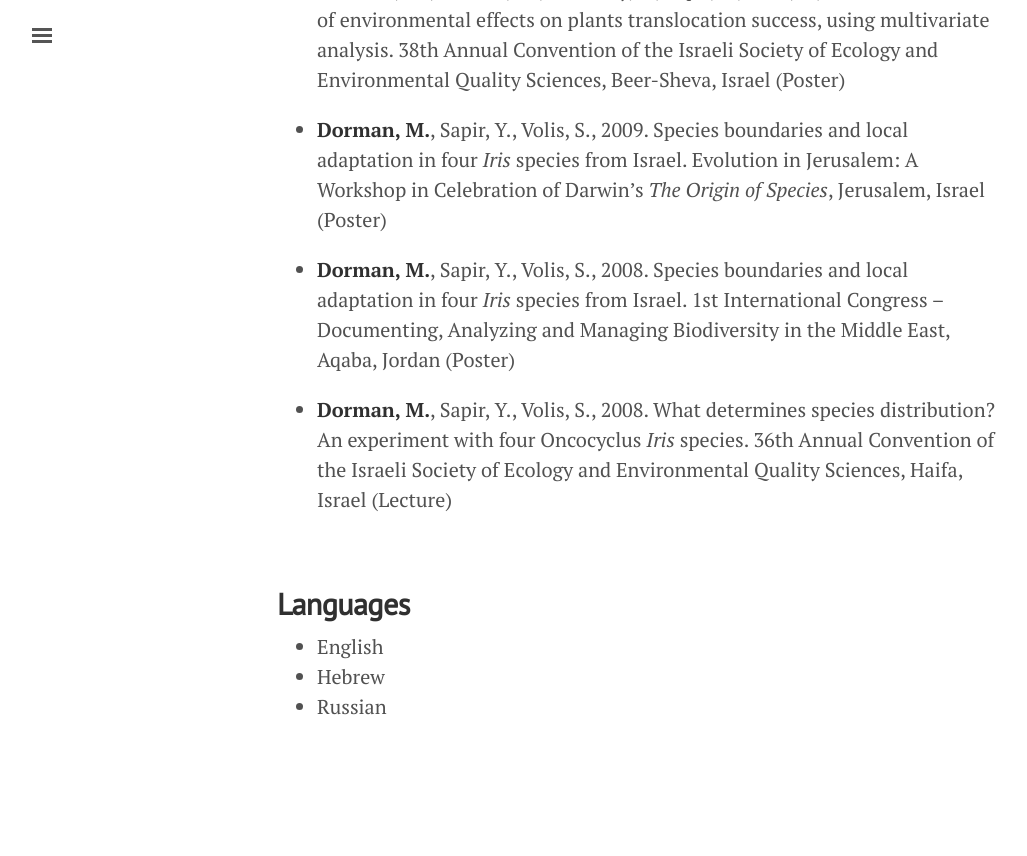
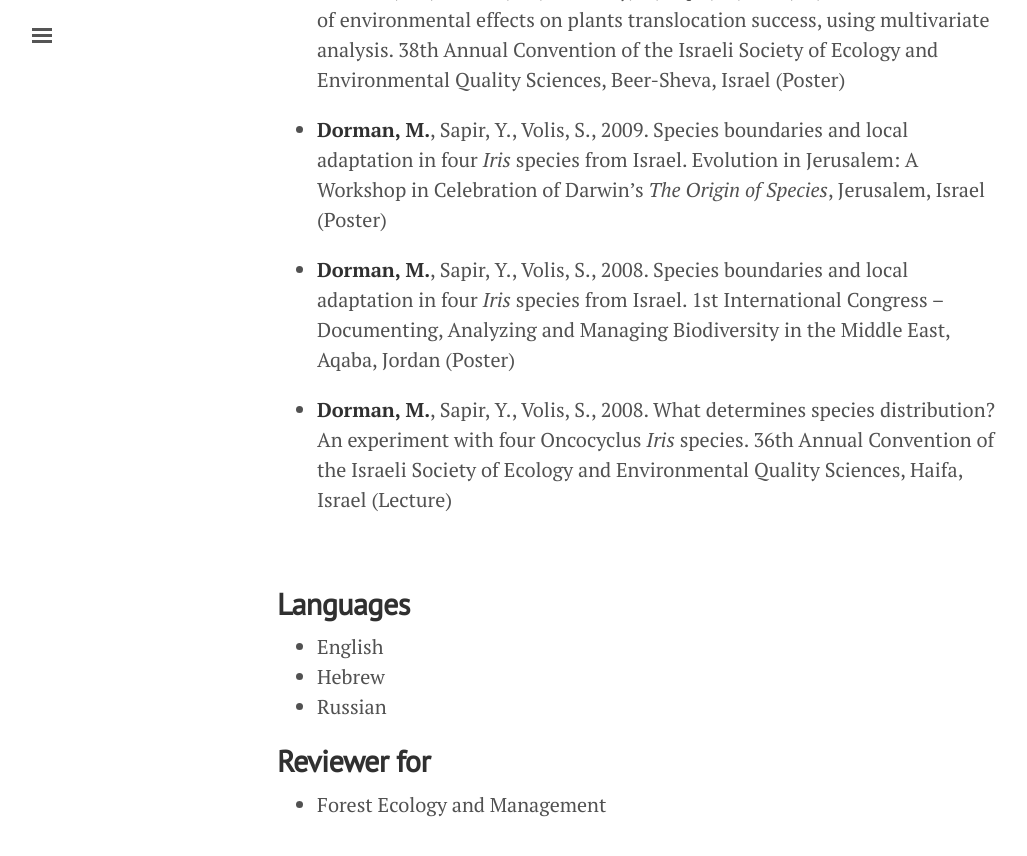
Before and after one commit to michaeldorman/michaeldorman.github.io, a Jekyll site: the page built from cv.md, in a window 1280 px wide and 900 px high, scrolled down 7225 px. Shown: the top 856 px of the window, without its empty margins (3-1030 px from the left). Built offline with Jekyll 4.4.1, drawn with Linux system fonts in a browser that asks for light colours; before the commit the page ends 8027 px from its top, so only the background shows below that; some of the changed lines change nothing that is shown.

Commit message:
Update cv.md

```diff
--- a/cv.md
+++ b/cv.md
@@ -10,12 +10,12 @@
 2010-2015
 :   Ph.D Geography, Ben-Gurion Univeristy
 
-    Thesis title: *Drought induced mortality of Pinus halepensis in planted forests*, supervised by Prof. Tal Svoray and Prof. Avi Perevolotsky <a href="https://dl.dropboxusercontent.com/s/c96ttqhmlm18aa0/Dorman%20PhD%20Thesis%202015.pdf?dl=0">[Thesis]</a>
+    Thesis title: *Drought induced mortality of Pinus halepensis in planted forests*, supervised by Prof. Tal Svoray and Prof. Avi Perevolotsky <a href="https://dl.dropboxusercontent.com/s/6yiisyi9n7wdvev/Dorman%20PhD%20Thesis%202015.pdf?dl=0">[Thesis]</a>
 
 2007-2010
 :   M.Sc Life Sciences,  Ben-Gurion University
 
-    Thesis title: *Phenotypic variation and local adaptation in Oncocyclus irises of Israel*, supervised by Dr. Sergei Volis and Dr. Yuval Sapir <a href="https://dl.dropboxusercontent.com/s/pdjzf50yhc2zzh4/Dorman%20MSc%20Thesis%202010.pdf?dl=0">[Thesis]</a>
+    Thesis title: *Phenotypic variation and local adaptation in Oncocyclus irises of Israel*, supervised by Dr. Sergei Volis and Dr. Yuval Sapir <a href="https://dl.dropboxusercontent.com/s/t50c9pxnea9x08o/Dorman%20MSc%20Thesis%202010.pdf?dl=0">[Thesis]</a>
 
 2004-2007
 :   B.Sc.Agr Plant Sciences in Agriculture, Hebrew University
@@ -89,25 +89,25 @@
 
 ## **Peer-Reviewed Articles**
 
-* Waitz, Y., Cohen, Y., **Dorman, M.**, Perevolotsky, A. 2015. From microsite selection to population spatial distribution: Pinus halepensis colonization in mediterranean-type ecosystems. Plant Ecology, 216:1311-1324 <a href="https://dl.dropboxusercontent.com/s/uskf3s6qar9mpyt/Waitz%20et%20al%202015.pdf?dl=0">[PDF]</a>
+* Waitz, Y., Cohen, Y., **Dorman, M.**, Perevolotsky, A. 2015. From microsite selection to population spatial distribution: Pinus halepensis colonization in mediterranean-type ecosystems. Plant Ecology, 216:1311-1324 <a href="https://dl.dropboxusercontent.com/s/eaf46to0px05tfl/Waitz%20et%20al%202015.pdf?dl=0">[PDF]</a>
 
-* Volis, S., Zhang, Y., **Dorman, M.**, Blecher, M. 2015. *Iris atrofusca* genetic and phenotypic variation, the role of habitat-specific selection in this variation structuring, and conservation implications using quasi in situ guidelines. Israel Journal of Plant Sciences, in press <a href="https://dl.dropboxusercontent.com/s/zodz4ggvh9a2pya/Volis%20et%20al%202015.pdf?dl=0">[PDF]</a>
+* Volis, S., Zhang, Y., **Dorman, M.**, Blecher, M. 2015. *Iris atrofusca* genetic and phenotypic variation, the role of habitat-specific selection in this variation structuring, and conservation implications using quasi in situ guidelines. Israel Journal of Plant Sciences, in press <a href="https://dl.dropboxusercontent.com/s/icn8ubocg4s3sqy/Volis%20et%20al%202015.pdf?dl=0">[PDF]</a>
 
-* **Dorman, M.**, Perevolotsky, A., Sarris, D., Svoray, T. 2015. Amount vs. temporal pattern: On the importance of intra-annual climatic conditions on tree growth in a dry environment. Journal of Arid Environments, 118:65-68 <a href="https://dl.dropboxusercontent.com/s/p9hld96k1sq7wud/Dorman%20et%20al%202015c.pdf?dl=0">[PDF]</a>
+* **Dorman, M.**, Perevolotsky, A., Sarris, D., Svoray, T. 2015. Amount vs. temporal pattern: On the importance of intra-annual climatic conditions on tree growth in a dry environment. Journal of Arid Environments, 118:65-68 <a href="https://dl.dropboxusercontent.com/s/ymhbq7xtiyrm3j4/Dorman%20et%20al%202015c.pdf?dl=0">[PDF]</a>
 
-* **Dorman, M.**, Svoray, T., Perevolotsky, A., Moshe, Y., Sarris, D. 2015. What determines tree mortality in dry environments? A multi-perspective approach. Ecological Applications, 25(4):1054-1071 <a href="https://dl.dropboxusercontent.com/s/p6ob61gi3e9bi9c/Dorman%20et%20al%202015b.pdf?dl=0">[PDF]</a>
+* **Dorman, M.**, Svoray, T., Perevolotsky, A., Moshe, Y., Sarris, D. 2015. What determines tree mortality in dry environments? A multi-perspective approach. Ecological Applications, 25(4):1054-1071 <a href="https://dl.dropboxusercontent.com/s/pwnumd9gzy6vrtd/Dorman%20et%20al%202015b.pdf?dl=0">[PDF]</a>
 
-* **Dorman, M.**, Perevolotsky, A., Sarris, D., Svoray, T.  2015. The effect of rainfall and competition intensity on forest response to drought: Lessons learned from a dry extreme. Oecologia, 177:1025-1038 <a href="https://dl.dropboxusercontent.com/s/btbm9x5b2ucqybf/Dorman%20et%20al%202015a.pdf?dl=0">[PDF]</a>
+* **Dorman, M.**, Perevolotsky, A., Sarris, D., Svoray, T.  2015. The effect of rainfall and competition intensity on forest response to drought: Lessons learned from a dry extreme. Oecologia, 177:1025-1038 <a href="https://dl.dropboxusercontent.com/s/wuii0wy49nskzvx/Dorman%20et%20al%202015a.pdf?dl=0">[PDF]</a>
 
-* **Dorman, M.**, Svoray, T., Perevolotsky, A. 2013. Homogenization in forest performance across an environmental gradient – The interplay between rainfall and topographic aspect. Forest Ecology and Management, 310, 256-266 <a href="https://dl.dropboxusercontent.com/s/g93osaeydk3mtb3/Dorman%20et%20al%202013b.pdf?dl=0">[PDF]</a>
+* **Dorman, M.**, Svoray, T., Perevolotsky, A. 2013. Homogenization in forest performance across an environmental gradient – The interplay between rainfall and topographic aspect. Forest Ecology and Management, 310, 256-266 <a href="https://dl.dropboxusercontent.com/s/0b33ogjgtgbbihc/Dorman%20et%20al%202013b.pdf?dl=0">[PDF]</a>
 
-* **Dorman, M.**, Svoray, T., Perevolotsky, A., Sarris, D. 2013. Forest performance during two consecutive drought periods: Diverging long-term trends and short-term responses along a climatic gradient. Forest Ecology and Management, 310, 1-9 <a href="https://dl.dropboxusercontent.com/s/stew763gy79a7ri/Dorman%20et%20al%202013a.pdf?dl=0">[PDF]</a>
+* **Dorman, M.**, Svoray, T., Perevolotsky, A., Sarris, D. 2013. Forest performance during two consecutive drought periods: Diverging long-term trends and short-term responses along a climatic gradient. Forest Ecology and Management, 310, 1-9 <a href="https://dl.dropboxusercontent.com/s/pvrj7hvt3hh7pt6/Dorman%20et%20al%202013a.pdf?dl=0">[PDF]</a>
 
-* Volis, S., **Dorman, M.**, Blecher, M., Sapir, Y., Burdeniy, L. 2011. Variation partitioning in canonical ordination reveals no effect of soil but an effect of co-occurring species on translocation success in Iris atrofusca. Journal of Applied Ecology, 48:265-273 <a href="https://dl.dropboxusercontent.com/s/930kac4urzvokjs/Volis%20et%20al%202011.pdf?dl=0">[PDF]</a>
+* Volis, S., **Dorman, M.**, Blecher, M., Sapir, Y., Burdeniy, L. 2011. Variation partitioning in canonical ordination reveals no effect of soil but an effect of co-occurring species on translocation success in Iris atrofusca. Journal of Applied Ecology, 48:265-273 <a href="https://dl.dropboxusercontent.com/s/3nz3xklbwtvyl6o/Volis%20et%20al%202011.pdf?dl=0">[PDF]</a>
 
-* **Dorman, M.**, Melnikov, P., Sapir, Y., Volis, S. 2009. Factors affecting dormancy of Oncocyclus iris seeds. Israel Journal of Plant Sciences, 57(4):329-333 <a href="https://dl.dropboxusercontent.com/s/56xbu4loum0rpcr/Dorman%20et%20al%202009b.pdf?dl=0">[PDF]</a>
+* **Dorman, M.**, Melnikov, P., Sapir, Y., Volis, S. 2009. Factors affecting dormancy of Oncocyclus iris seeds. Israel Journal of Plant Sciences, 57(4):329-333 <a href="https://dl.dropboxusercontent.com/s/71b54w0r7smojwz/Dorman%20et%20al%202009b.pdf?dl=0">[PDF]</a>
 
-* **Dorman, M.**, Sapir, Y., Volis, S. 2009. Local adaptation in four Iris species tested in a common-garden experiment. Biological Journal of the Linnean Society, 98:267-277 <a href="https://dl.dropboxusercontent.com/s/t3lclvd55btz094/Dorman%20et%20al%202009a.pdf?dl=0">[PDF]</a>
+* **Dorman, M.**, Sapir, Y., Volis, S. 2009. Local adaptation in four Iris species tested in a common-garden experiment. Biological Journal of the Linnean Society, 98:267-277 <a href="https://dl.dropboxusercontent.com/s/r8y21ombbgtcy81/Dorman%20et%20al%202009a.pdf?dl=0">[PDF]</a>
 
 <br>
 
@@ -115,7 +115,7 @@
 
 <ul>
 <li><p dir="rtl"> דורמן, מ., סבוראי, ט. ופרבולוצקי, א. 2012. התייבשות עצים ביערות אורן ירושלים בישראל – מבט מגובה רב. אקולוגיה וסביבה 3(3): 230-237.
-<a href="https://dl.dropboxusercontent.com/s/dwljb7pc0iem9yo/Dorman%20et%20al%202012%20HEB.pdf?dl=0">[PDF]</a>
+<a href="https://dl.dropboxusercontent.com/s/zppdpn1lbqo48xz/Dorman%20et%20al%202012%20HEB.pdf?dl=0">[PDF]</a>
 </p>
 </li>
 </ul>
@@ -198,3 +198,7 @@
 * English
 * Hebrew
 * Russian
+
+## **Reviewer for**
+
+* Forest Ecology and Management
```
